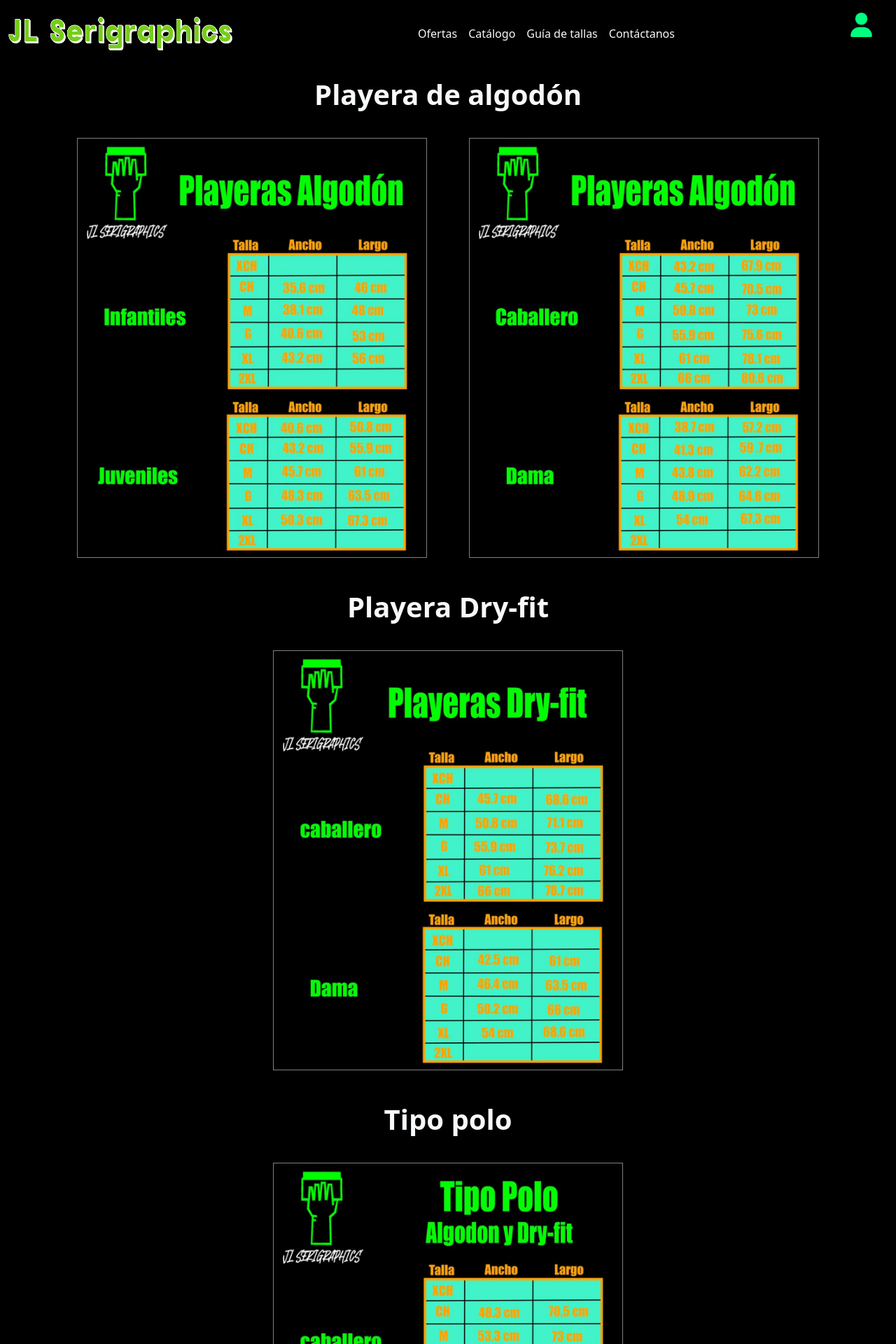
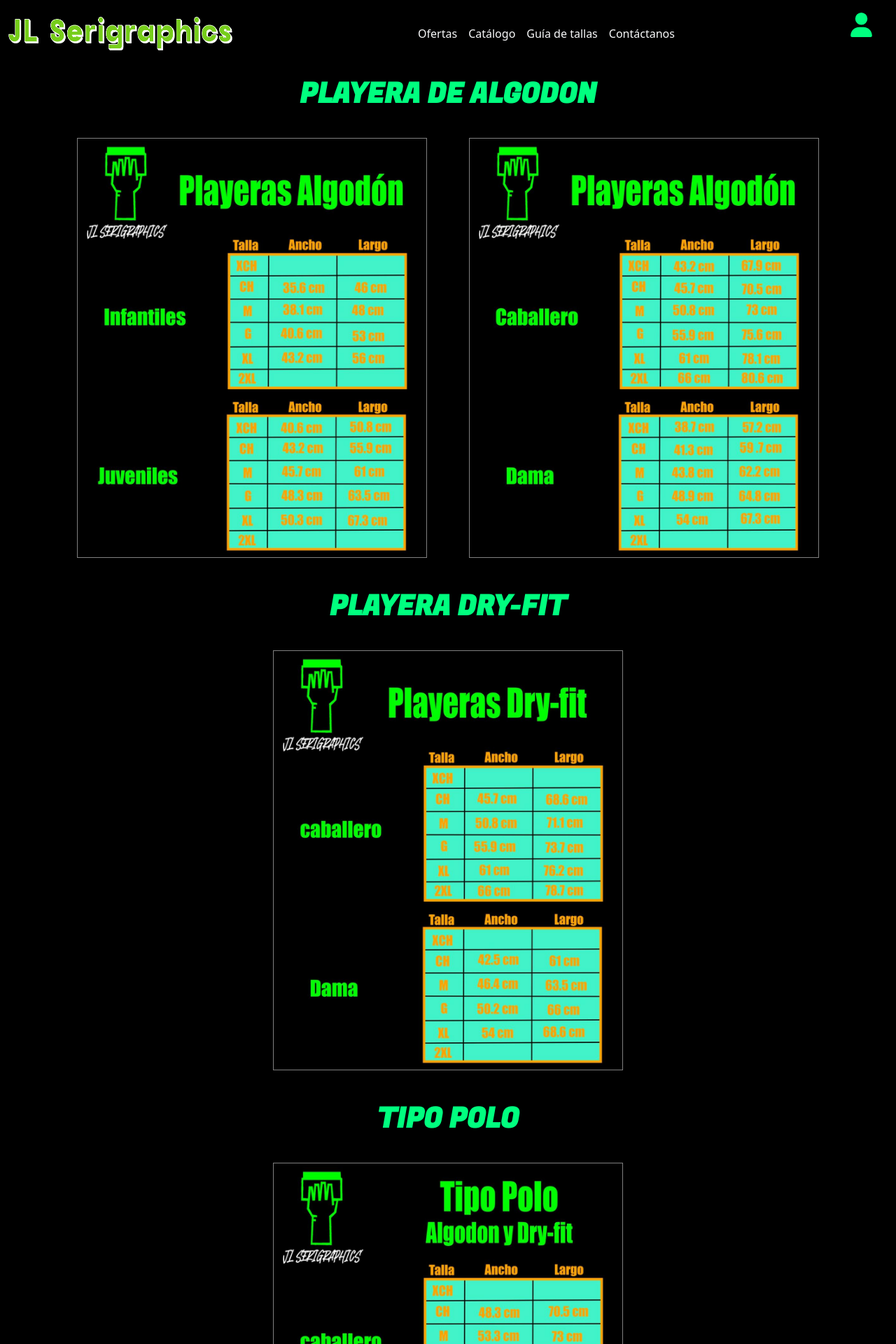
Before and after one commit to luis920/jlserigraphics, a React (Vite) app: page /tallas in a window 1280 px wide. Shown: the top 1920 px of the page at 70% size. Built offline with nearby package versions, Linux system fonts and the light colour scheme.

Commit message:
replace font in sizes

```diff
--- a/src/Frontend/Pages/Catalog.jsx
+++ b/src/Frontend/Pages/Catalog.jsx
@@ -3,7 +3,7 @@ import "../Styles/Catalog.css";
 const Catalog = () => {
   return (
     <div>
-      <h1 className=" title text-center text-light">NUESTROS PRODUCTOS</h1>
+      <h1 className=" title text-center ">NUESTROS PRODUCTOS</h1>
     </div>
   );
 };
--- a/src/Frontend/Pages/Size.jsx
+++ b/src/Frontend/Pages/Size.jsx
@@ -9,8 +9,8 @@ import "../Styles/Size.css";
 const Size = () => {
   return (
     <div>
-      <h1 className="text-center text-light mt-3 fw-bold">
-        Playera de algodón{" "}
+      <h1 className="text-center title-size  mt-3 fw-bold">
+        PLAYERA DE ALGODON{" "}
       </h1>
       <div className="d-flex flex-wrap justify-content-center">
         <div className="card-infantil-juvenil col-12 col-sm-6 col-md-4 col-lg-3">
@@ -20,25 +20,25 @@ const Size = () => {
           <img src={algodon1} alt="dama-caballero" className="w-100" />
         </div>
       </div>
-      <h1 className="text-center text-light mt-3 fw-bold">Playera Dry-fit </h1>
+      <h1 className="text-center title-size mt-3 fw-bold">PLAYERA DRY-FIT </h1>
       <div className="d-flex flex-wrap justify-content-center">
         <div className="card-dama-caballero col-12 col-sm-6 col-md-4 col-lg-3">
           <img src={dryfit} alt="dry-fit adulto" className="w-100" />
         </div>
       </div>
-      <h1 className="text-center text-light mt-3 fw-bold">Tipo polo </h1>
+      <h1 className="text-center title-size mt-3 fw-bold">TIPO POLO </h1>
       <div className="d-flex flex-wrap justify-content-center">
         <div className="card-dama-caballero col-12 col-sm-6 col-md-4 col-lg-3">
           <img src={polos} alt="dry-fit adulto" className="w-100" />
         </div>
       </div>
-      <h1 className="text-center text-light mt-3 fw-bold">Camisas </h1>
+      <h1 className="text-center title-size mt-3 fw-bold">CAMISAS </h1>
       <div className="d-flex flex-wrap justify-content-center">
         <div className="card-dama-caballero col-12 col-sm-6 col-md-4 col-lg-3">
           <img src={camisas} alt="dry-fit adulto" className="w-100" />
         </div>
       </div>
-      <h1 className="text-center text-light mt-3 fw-bold">Sudaderas </h1>
+      <h1 className="text-center title-size mt-3 fw-bold">SUDADERAS </h1>
       <div className="d-flex flex-wrap justify-content-center">
         <div className="card-dama-caballero col-12 col-sm-6 col-md-4 col-lg-3">
           <img src={sudadera} alt="dry-fit adulto" className="w-100" />
--- a/src/Frontend/Styles/Catalog.css
+++ b/src/Frontend/Styles/Catalog.css
@@ -2,4 +2,5 @@
   font-family: "Fugaz One", sans-serif;
   font-weight: 400;
   font-style: normal;
+  color: #00ff7f;
 }
--- a/src/Frontend/Styles/Size.css
+++ b/src/Frontend/Styles/Size.css
@@ -8,6 +8,12 @@
   transition: all 0.5s;
   display: flex;
   justify-content: center;
+}
+.title-size {
+  font-family: "Fugaz One", sans-serif;
+  font-weight: 400;
+  font-style: normal;
+  color: #00ff7f;
 }
 
 .card-infantil-juvenil:hover,
```
